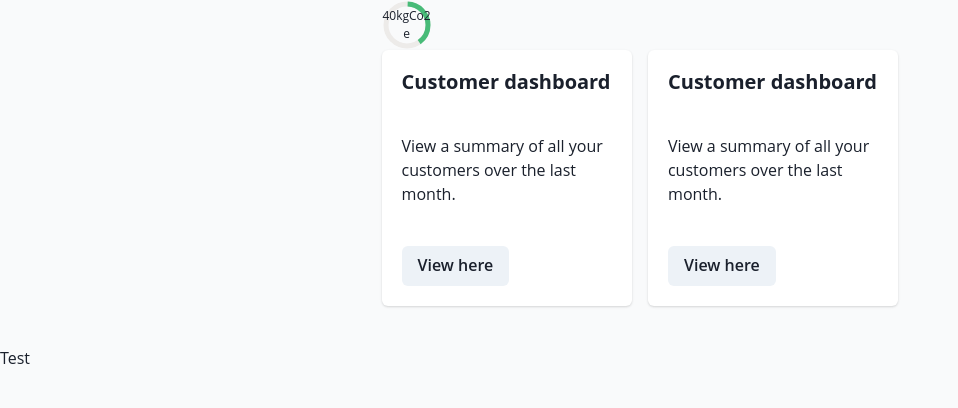
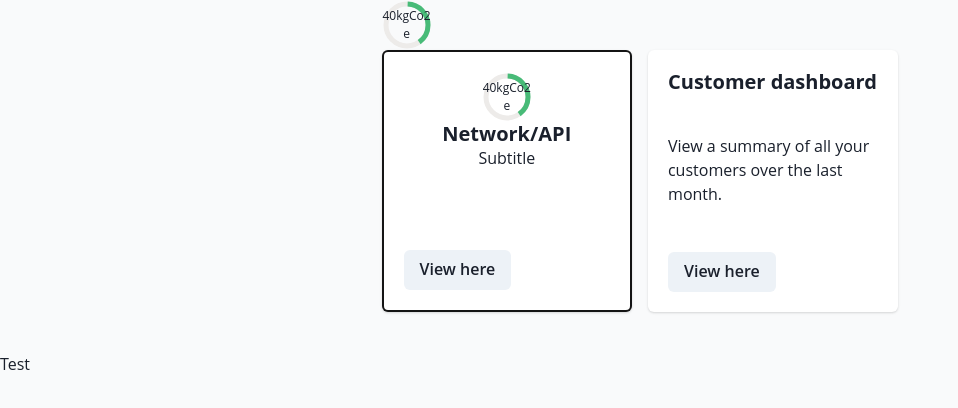
Before and after one commit to TomBirbeck/baehackathon, a React (Create React App) app: page / in a window 1280 px wide. Shown: the top 408 px of the page, without its empty margins (0-958 px from the left). Built offline with nearby package versions, Linux system fonts and the light colour scheme.

Commit message:
working on card

```diff
--- a/src/components/CardGrid.js
+++ b/src/components/CardGrid.js
@@ -1,22 +1,35 @@
-import { Button, Card, CardBody, CardFooter, CardHeader, Heading, SimpleGrid, Text } from "@chakra-ui/react";
+import {
+  Button,
+  Card,
+  CardBody,
+  CardFooter,
+  CardHeader,
+  Heading,
+  SimpleGrid,
+  Text,
+} from '@chakra-ui/react';
+import TotalCO2 from './TotalCO2';
 
 const CardGrid = () => {
   return (
-		<SimpleGrid spacing={4} templateColumns="repeat(auto-fill, minmax(200px, 1fr))">
-			<Card>
-				<CardHeader>
-					<Heading size="md"> Customer dashboard</Heading>
+    <SimpleGrid
+      spacing={4}
+      templateColumns='repeat(auto-fill, minmax(200px, 1fr))'
+    >
+      <Card borderWidth={2} borderColor='blackAlpha.900'>
+        <CardHeader display='grid' placeItems='center'>
+          <TotalCO2 />
+          <Heading size='md'>Network/API</Heading>
+          <Text size='sm'>Subtitle</Text>
         </CardHeader>
-				<CardBody>
-					<Text>View a summary of all your customers over the last month.</Text>
-				</CardBody>
+        <CardBody></CardBody>
         <CardFooter>
           <Button>View here</Button>
         </CardFooter>
       </Card>
       <Card>
         <CardHeader>
-					<Heading size="md"> Customer dashboard</Heading>
+          <Heading size='md'> Customer dashboard</Heading>
         </CardHeader>
         <CardBody>
           <Text>View a summary of all your customers over the last month.</Text>
```
Lines whose indentation alone changed are shown as unchanged.
